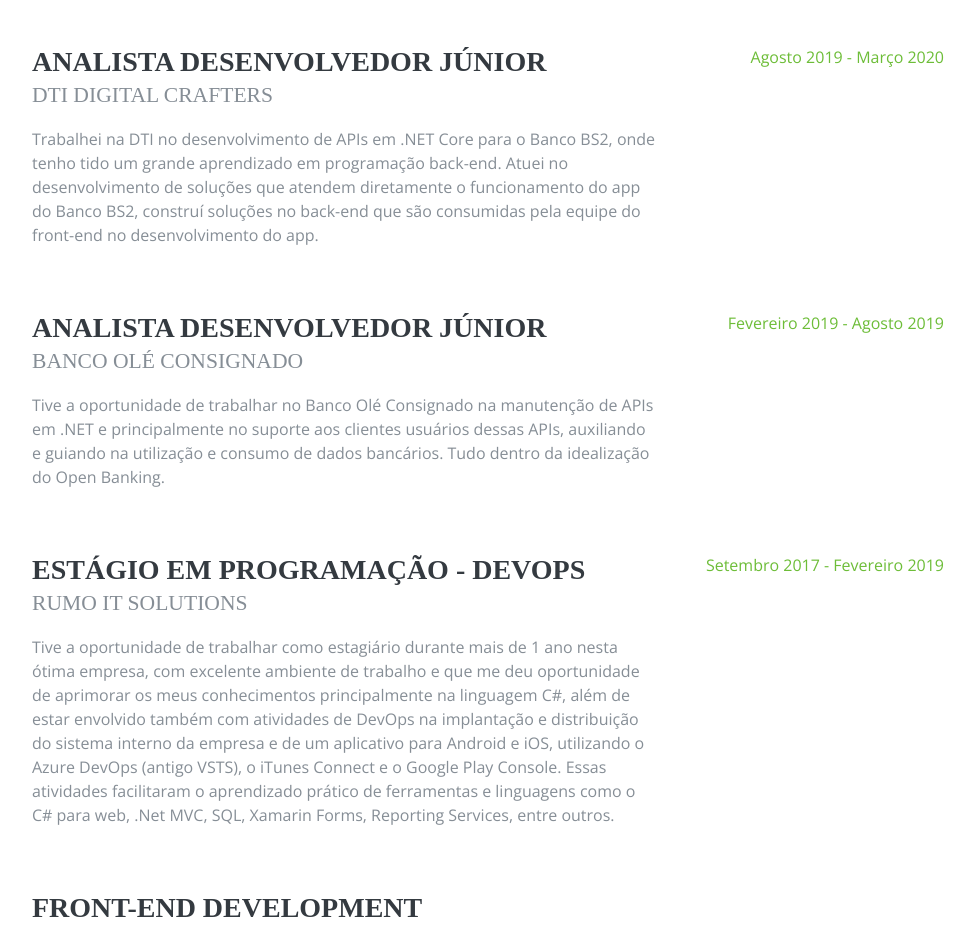
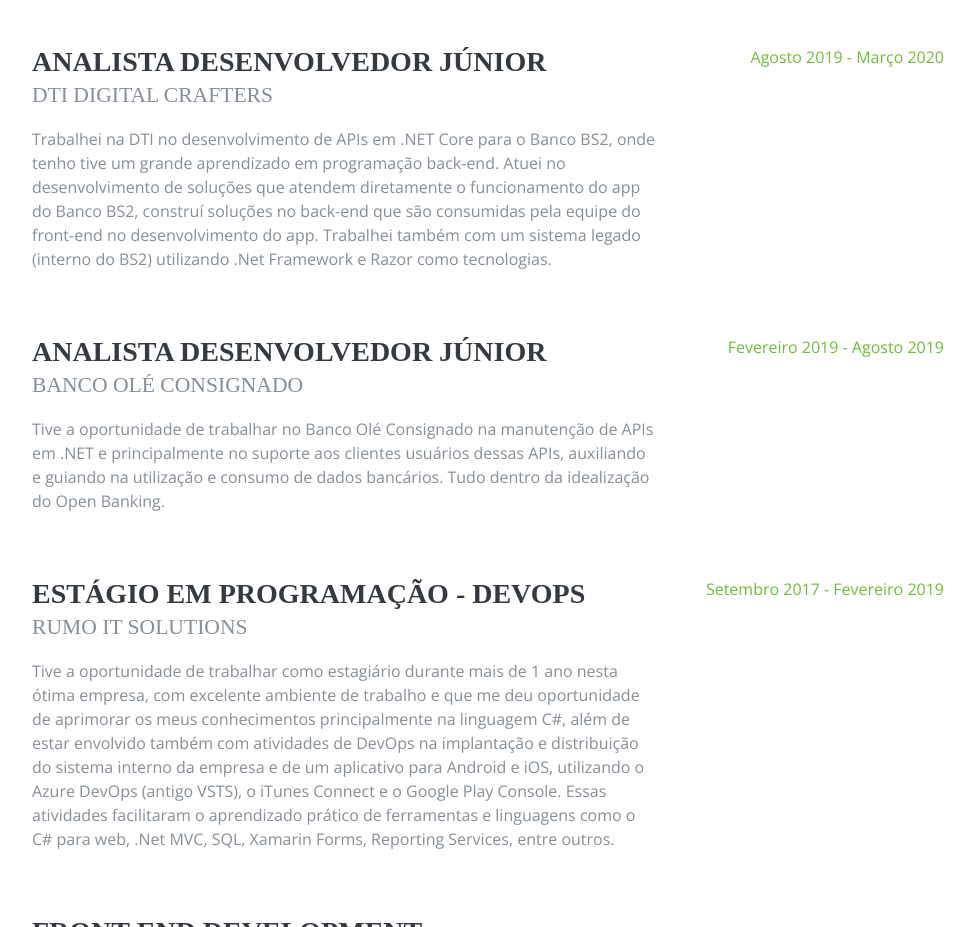
Before and after one commit to douglasjtds/douglasjtds.github.io, a plain HTML site: page index.html in a window 1280 px wide. Shown: the part 1112-2039 px from the top of the page, without its empty margins (288-1263 px from the left). Drawn offline with nearby package versions, Linux system fonts and the light colour scheme; a web font is replaced by a local one.

Commit message:
pequenas correções de texto

```diff
--- a/index.html
+++ b/index.html
@@ -197,10 +197,11 @@
             <h3 class="mb-0">Analista Desenvolvedor Júnior</h3>
             <div class="subheading mb-3">DTI Digital Crafters</div>
             <p>
-              Trabalhei na DTI no desenvolvimento de APIs em .NET Core para o Banco BS2, onde tenho tido um
+              Trabalhei na DTI no desenvolvimento de APIs em .NET Core para o Banco BS2, onde tenho tive um
               grande aprendizado em programação back-end.
               Atuei no desenvolvimento de soluções que atendem diretamente o funcionamento do app do Banco BS2, construí
               soluções no back-end que são consumidas pela equipe do front-end no desenvolvimento do app.
+              Trabalhei também com um sistema legado (interno do BS2) utilizando .Net Framework e Razor como tecnologias.
             </p>
           </div>
           <div class="resume-date text-md-right">
```
